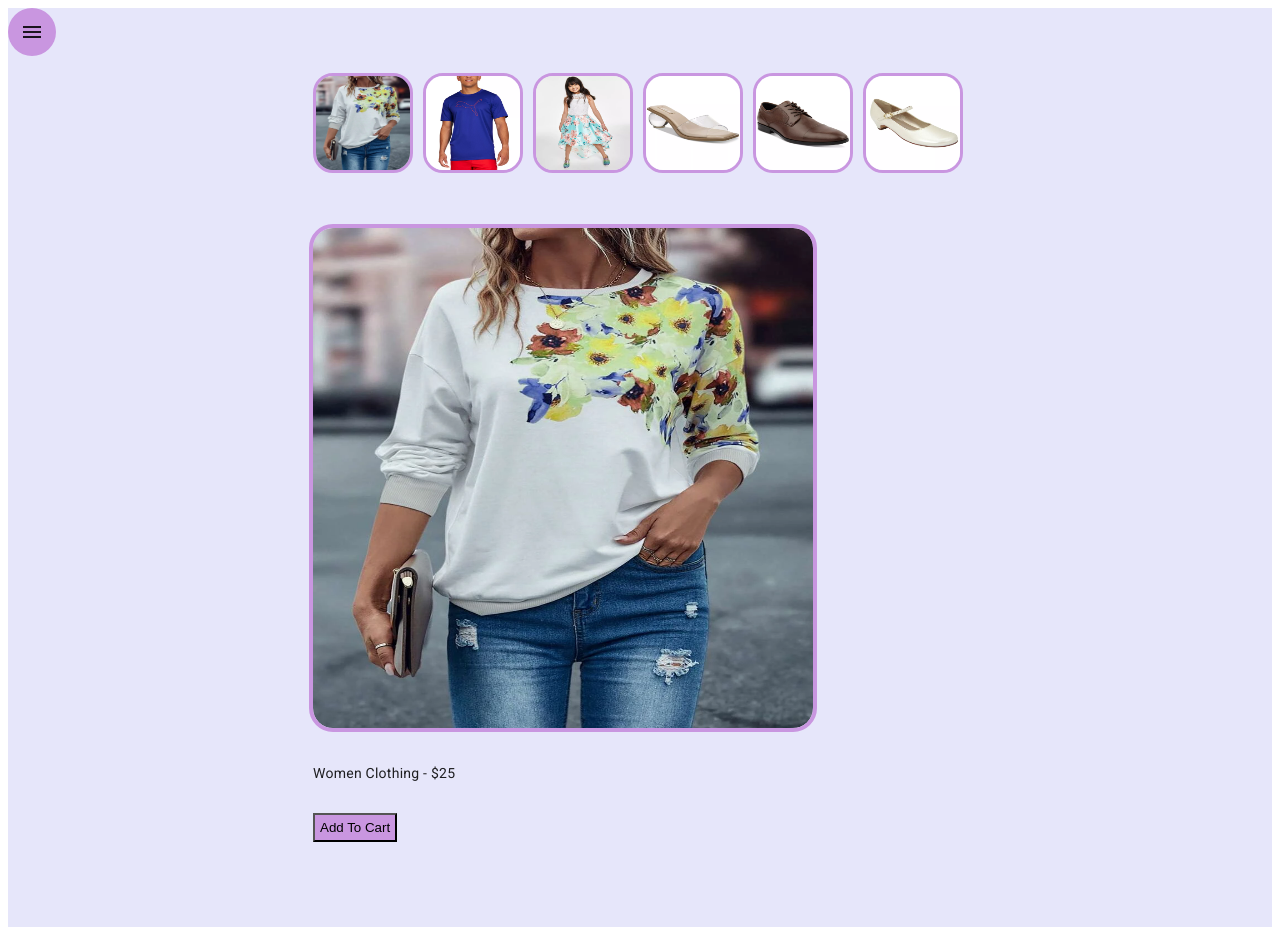
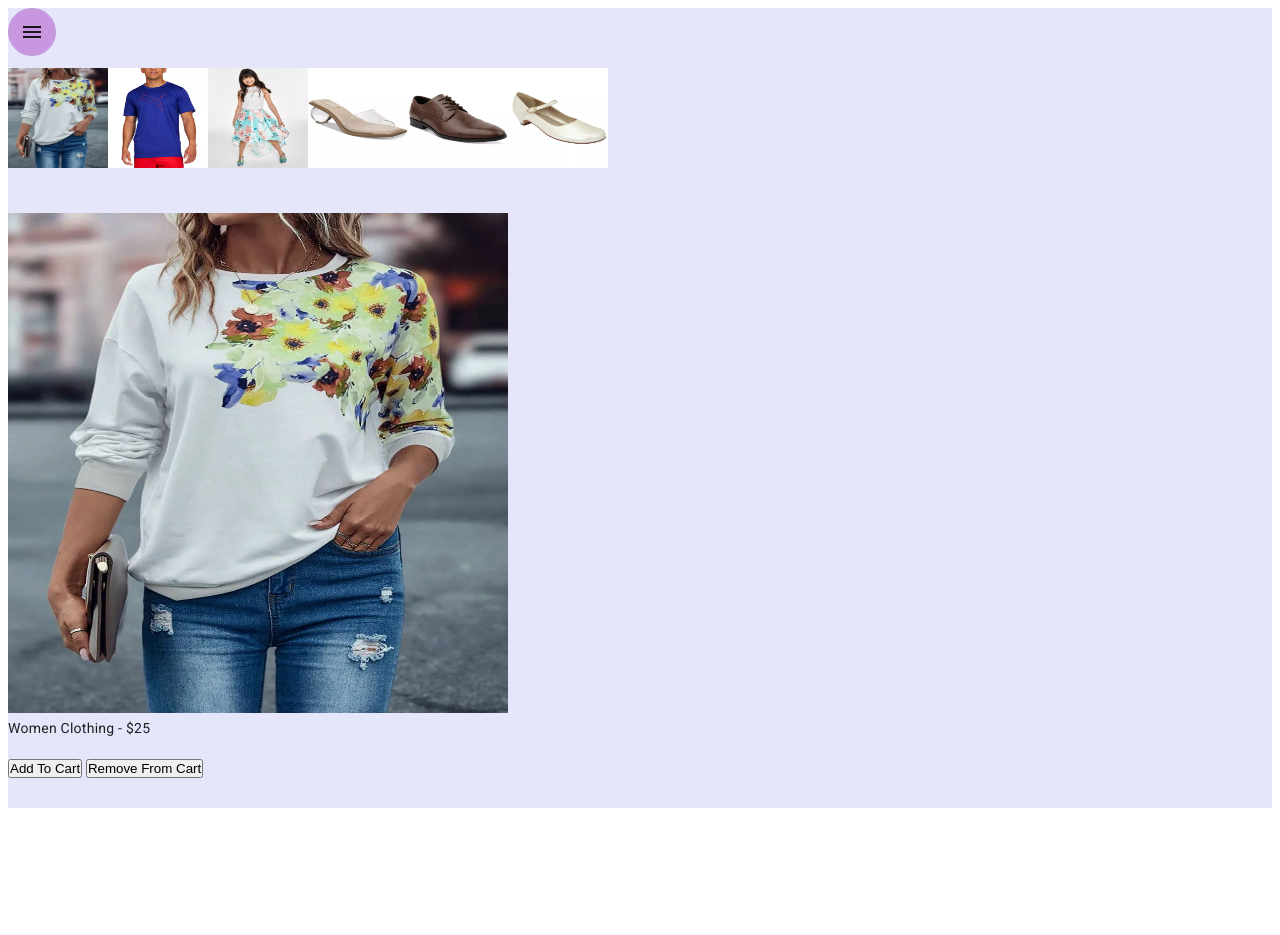
Before and after one commit to dnguyen000/SEIS-622-01, an Angular app: page /product-details in a window 1280 px wide. After the commit the page ends 816 px from the top, so only its background shows below. Built offline with nearby package versions, Linux system fonts and the light colour scheme.

Commit message:
committing changes for add to cart logic

```diff
--- /dev/null
+++ b/src/app/models/IProduct.ts
@@ -0,0 +1,5 @@
+export interface IProduct {
+  id: number,
+  productDescription: string,
+  price: number;
+}
--- a/src/app/product/product.component.html
+++ b/src/app/product/product.component.html
@@ -1,31 +1,19 @@
-<!--
-TODO:
-- Clean up alignment; move content to center
--->
-<div class="product-details" style="margin: auto;">
 <div class="image-gallery">
-    <img data-image="1" src="assets/Images/product/pic1.jpg" width="100" height="100" alt="image" (click)="loadImage('pic1.jpg', 'Women Sweater - $25')" style="margin: 5px; border: solid; border-color: rgb(201, 150, 224); border-radius: 20px;">
-    <img data-image="2" src="assets/Images/product/pic2.jpg" width="100" height="100" alt="image" (click)="loadImage('pic2.jpg', 'Men clothing - $20')" style="margin: 5px; border: solid; border-color: rgb(201, 150, 224); border-radius: 20px;">
-    <img data-image="3" src="assets/Images/product/pic3.jpg" width="100" height="100" alt="image" (click)="loadImage('pic3.jpg', 'Girl Clothing - $20')" style="margin: 5px; border: solid; border-color: rgb(201, 150, 224); border-radius: 20px;">
-    <img data-image="4" src="assets/Images/product/pic4.jpg" width="100" height="100" alt="image" (click)="loadImage('pic4.jpg', 'Women Sandal - $30')" style="margin: 5px; border: solid; border-color: rgb(201, 150, 224); border-radius: 20px;">
-    <img data-image="5" src="assets/Images/product/pic5.jpg" width="100" height="100" alt="image" (click)="loadImage('pic5.jpg', 'Men Dress Shoe - $40')" style="margin: 5px; border: solid; border-color: rgb(201, 150, 224); border-radius: 20px;">
-    <img data-image="6" src="assets/Images/product/pic6.jpg" width="100" height="100" alt="image" (click)="loadImage('pic6.jpg', 'Kids Shoe - $35')" style="margin: 5px; border: solid; border-color: rgb(201, 150, 224); border-radius: 20px;">
+  <img data-image="1" src="assets/Images/product/pic1.jpg" width="100" height="100" alt="image" (click)="loadImage(1, 'pic1.jpg', 'Women Clothing', 25)">
+  <img data-image="2" src="assets/Images/product/pic2.jpg" width="100" height="100" alt="image" (click)="loadImage(2, 'pic2.jpg', 'Men clothing', 20)">
+  <img data-image="3" src="assets/Images/product/pic3.jpg" width="100" height="100" alt="image" (click)="loadImage(3, 'pic3.jpg', 'Girl Clothing', 20)">
+  <img data-image="4" src="assets/Images/product/pic4.jpg" width="100" height="100" alt="image" (click)="loadImage(4, 'pic4.jpg', 'Women Sandal', 30)">
+  <img data-image="5" src="assets/Images/product/pic5.jpg" width="100" height="100" alt="image" (click)="loadImage(5, 'pic5.jpg', 'Men Dress Shoe', 40)">
+  <img data-image="6" src="assets/Images/product/pic6.jpg" width="100" height="100" alt="image" (click)="loadImage(6, 'pic6.jpg', 'Kids Shoe', 20)">
 </div>
 <br><br>
 <div class="image-preview">
   <div class="image-container">
-      <img src="assets/Images/product/{{imageName}}" width="500" height="500" alt="image" style="outline: solid; outline-color: rgb(201, 150, 224); border-radius: 20px; outline-width: 4px; margin: 5px;">
+    <img src="assets/Images/product/{{imageName}}" width="500" height="500" alt="image">
   </div>
-    <br>
-    <div style="margin: 5px;">
-      {{productDescription}}
+  <div>
+    {{productDescription}} - ${{price}}
   </div>
 </div>
 <br>
-  <button (click)="addToCart()" style="background-color: rgb(201, 150, 224); margin: 5px; padding: 5px;">Add To Cart</button>
-  <br>
-  <br>
-  <br>
-  <br>
-  <br>
-</div>
+<button (click)="addToCart(id)">Add To Cart</button>&nbsp;<button (click)="removeFromCart(id)">Remove From Cart</button>
--- a/src/app/product/product.component.ts
+++ b/src/app/product/product.component.ts
@@ -1,4 +1,5 @@
 import { Component } from '@angular/core';
+import { IProduct } from '../models/IProduct';
 
 @Component({
   selector: 'app-product',
@@ -6,16 +7,53 @@ import { Component } from '@angular/core';
   styleUrls: ['./product.component.scss']
 })
 export class ProductComponent {
+  id = 1;
+  imageName = "pic1.jpg"
+  productDescription = "Women Clothing"
+  price = 25;
+  public productList: IProduct[] = [];
 
-  imageName = "pic1.jpg"
-  productDescription = "Women Clothing - $25"
-
-  loadImage(imgName: string, desc: string) {
+  loadImage(productId: number, imgName: string, desc: string, cost: number) {
+    this.id = productId;
     this.imageName = imgName;
     this.productDescription = desc;
+    this.price = cost;
   }
 
-  addToCart() {
+  addToCart(productIdToAdd: number) {
+    let productExists = false;
 
+    if(this.productList.length != 0) {
+      for(let i = 0; i < this.productList.length; i++) {
+        if(this.productList[i].id == productIdToAdd) {
+          productExists = true;
+          break;
+        }
+      }
+    }
+
+    if(!productExists) {
+      const productToAddToCart = {
+        id: Number(this.id),
+        productDescription: this.productDescription,
+        price: this.price
+      }
+
+      this.productList.push(productToAddToCart);
+      console.log(this.productList);
+    } else {
+      alert("The Select Product is already added to the cart.");
+    }
+  }
+
+  removeFromCart(productIdToRemove: number) {
+    if(this.productList.length != 0) {
+      this.productList = this.productList.filter(function(productObj) {
+        return productObj.id != productIdToRemove;
+      });
+      console.log(this.productList);
+    } else {
+      alert("Your cart is currently empty. So Remove operation failed.");
+    }
   }
 }
```
Lines whose indentation alone changed are shown as unchanged.
